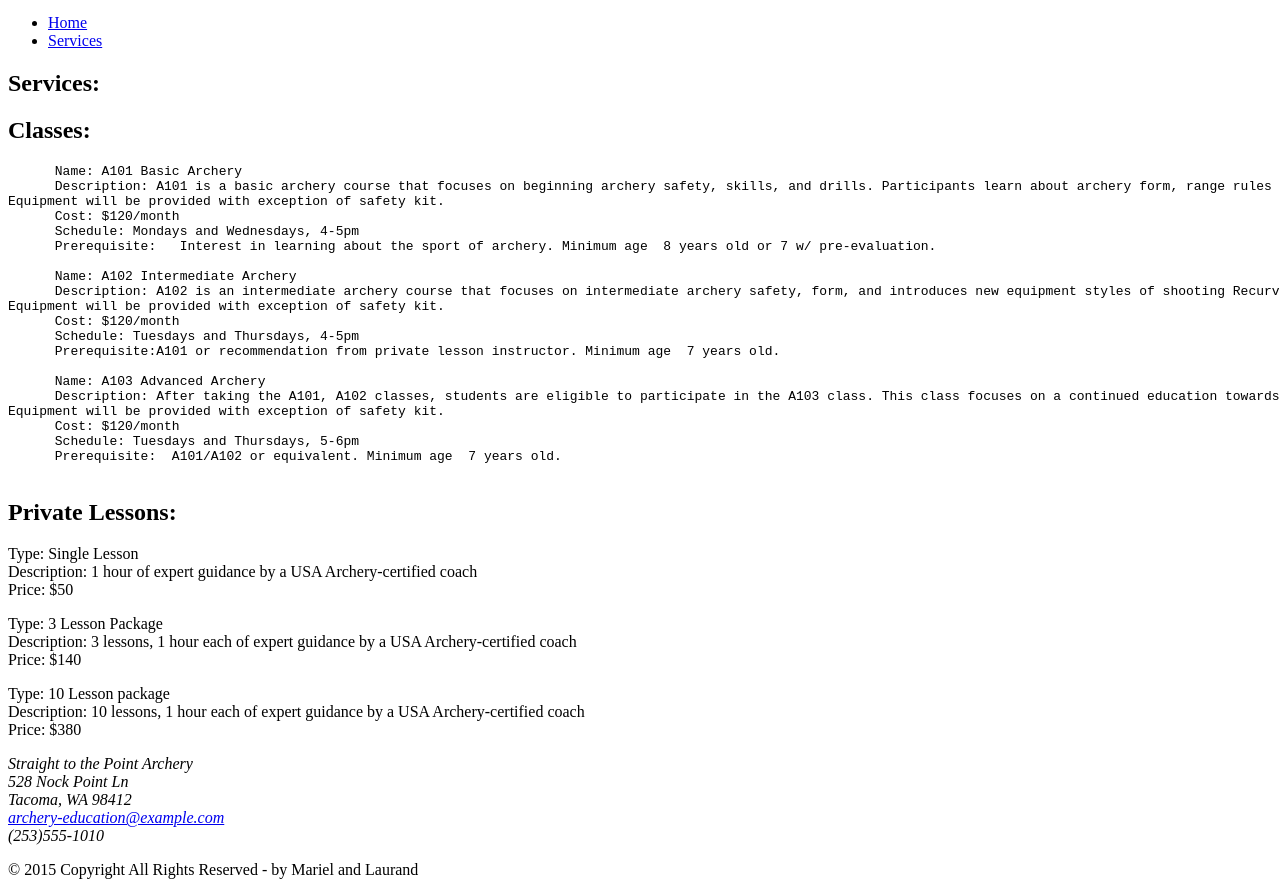
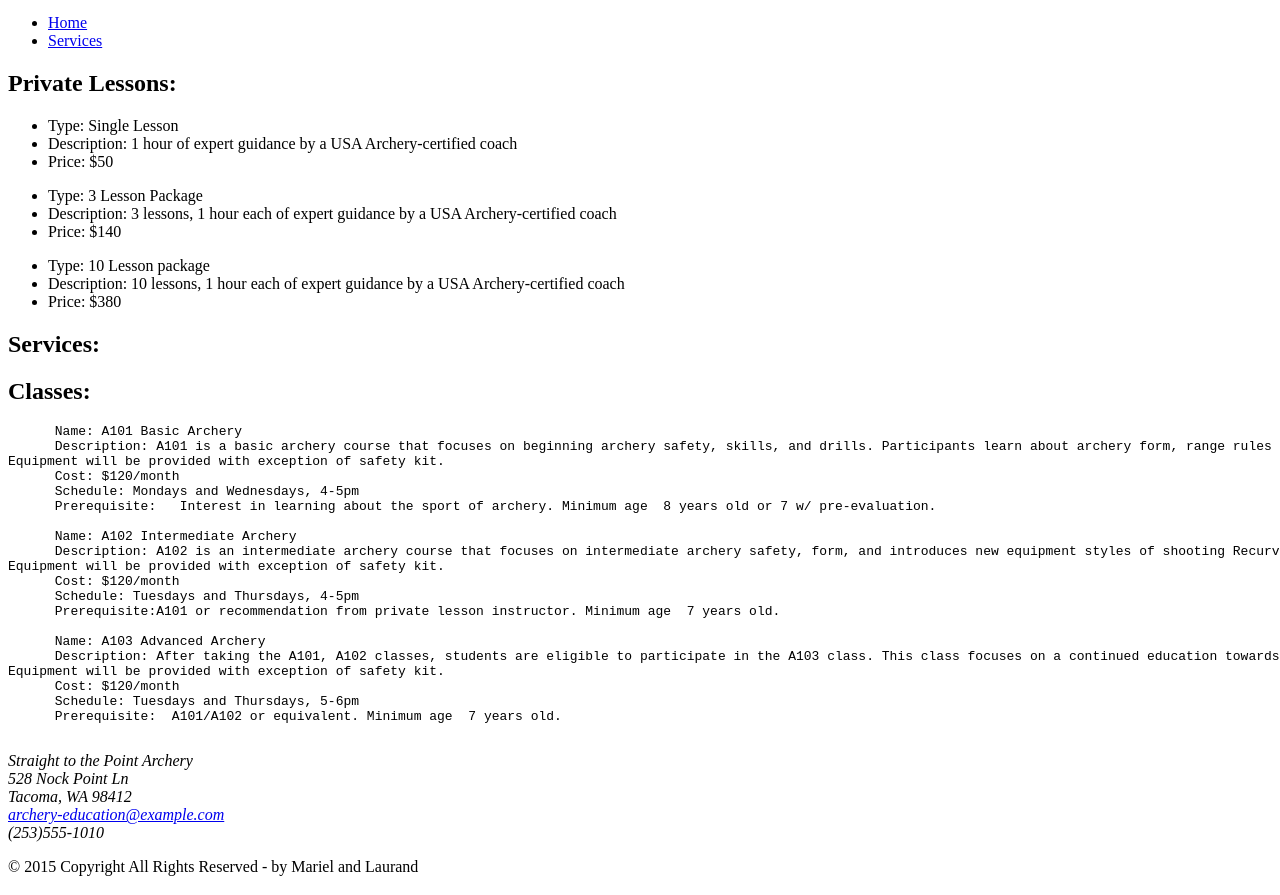
Before and after one commit to Laurand/client-site, a plain HTML site: page services.html in a window 1280 px wide. Shown: the part 158-1053 px from the top of the page. Drawn offline with Linux system fonts and the light colour scheme.

Commit message:
New changes to index.html

```diff
--- a/services.html
+++ b/services.html
@@ -15,6 +15,27 @@
         </ul>
       </nav>
     </header>
+
+    <aside>
+      <h2>Private Lessons:</h2>
+      <ul>
+        <li>Type: Single Lesson</li>
+        <li>Description: 1 hour of expert guidance by a USA Archery-certified coach</li>
+        <li>Price: $50</li>
+      </ul>
+
+      <ul>
+        <li>Type: 3 Lesson Package</li>
+        <li>Description: 3 lessons, 1 hour each of expert guidance by a USA Archery-certified coach</li>
+        <li>Price: $140</li>
+      </ul>
+
+      <ul>
+        <li>Type: 10 Lesson package</li>
+        <li>Description: 10 lessons, 1 hour each of expert guidance by a USA Archery-certified coach</li>
+        <li>Price: $380</li>
+      </ul>
+    </aside>
 
     <article>
       <h2>Services:</h2>
@@ -43,25 +64,6 @@ Equipment will be provided with exception of safety kit.
       </pre>
     </article>
 
-    <aside>
-    <h2>Private Lessons:</h2>
-      <p>Type: Single Lesson<br>
-        Description: 1 hour of expert guidance by a USA Archery-certified coach<br>
-        Price: $50
-      </p>
-
-      <p>Type: 3 Lesson Package<br>
-        Description: 3 lessons, 1 hour each of expert guidance by a USA Archery-certified coach<br>
-        Price: $140
-      </p>
-
-      <p>Type: 10 Lesson package<br>
-        Description: 10 lessons, 1 hour each of expert guidance by a USA Archery-certified coach<br>
-        Price: $380
-      </p>
-    </aside>
-
-
     <footer>
       <address>
         Straight to the Point Archery<br>
```
Also changed, not shown: index.html (+12 -8 lines).
